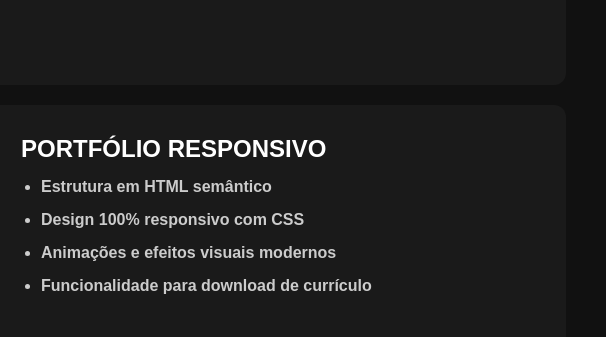
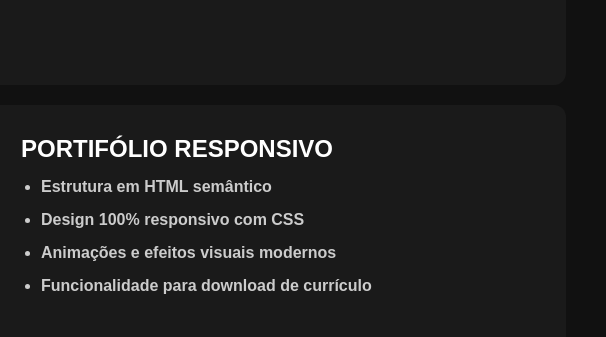
Before and after one commit to FDuque22/PortifolioFelipeDuque, a plain HTML site: page index.html in a window 1280 px wide. Shown: the part 3260-3597 px from the top of the page, 674-1280 px from the left. Drawn offline with Linux system fonts and the light colour scheme.

Commit message:
Atualizações

```diff
--- a/index.html
+++ b/index.html
@@ -143,7 +143,7 @@
     <div class="projeto">
       <img src="https://www.webcis.com.br/content/images/ee1553a8d164169d3fd3bc9a6a061b11.webp" alt="Imagem do Projeto 4" />
       <div class="projeto-conteudo">
-        <h4>PORTFÓLIO RESPONSIVO</h4>
+        <h4>PORTIFÓLIO RESPONSIVO</h4>
         <ul class="projeto-topicos">
           <li><strong>Estrutura em HTML semântico</strong></li>
           <li><strong>Design 100% responsivo com CSS</strong></li>
```
